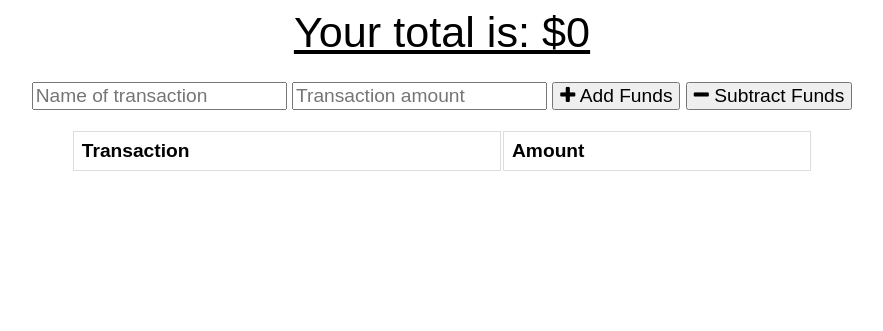
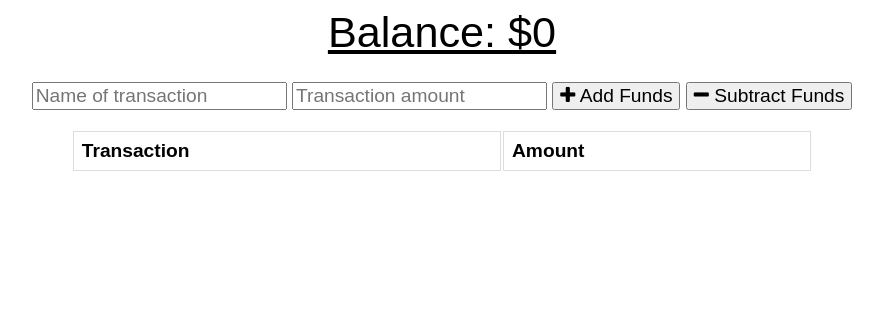
Before and after one commit to DandyCodes/budget-tracker-pwa, a website: page public/index.html in a window 1280 px wide. Shown: the whole page, without its empty margins (198-1081 px from the left). Drawn offline with nearby package versions, Linux system fonts and the light colour scheme; no server answers.

Commit message:
changed 'total' to 'balance'

```diff
--- a/public/index.html
+++ b/public/index.html
@@ -22,7 +22,7 @@
   <body>
     <div class="wrapper">
       <div class="total">
-        <div class="total">Your total is: $<span id="total">0</span></div>
+        <div class="total">Balance: $<span id="total">0</span></div>
       </div>
 
       <div class="form">
```
